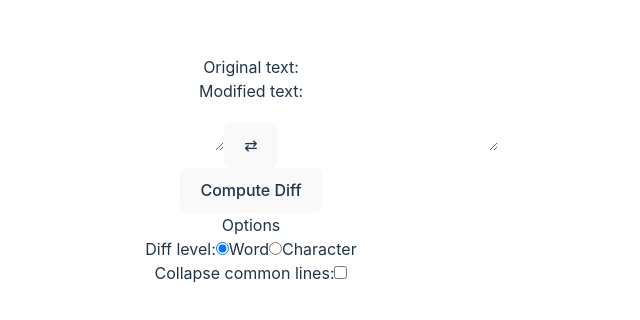
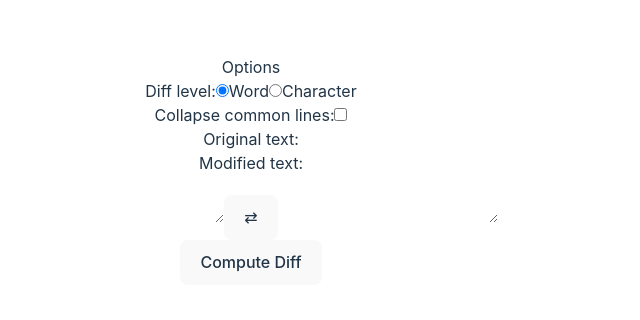
Before and after one commit to mapang02/visual-diff, a Preact app: page / in a window 1280 px wide. Shown: the part 230-550 px from the top of the page, without its empty margins (389-1029 px from the left). Built offline with nearby package versions, Linux system fonts and the light colour scheme.

Commit message:
More tweaks to appearance

```diff
--- a/src/app.tsx
+++ b/src/app.tsx
@@ -25,12 +25,10 @@ export function App() {
   return (
     <OptionsContext.Provider value={{ options: options, setOptions: setOptions }}>
       <TextInputContext.Provider value={{ inputState: inputState, setInputState: setInputState }}>
+        <OptionsMenu/>
         <div class="m-4 max-h-svh">
           {!(inputState.oldTextValue === "" && inputState.newTextValue === "") ? diffDisplayBox : <div/>}
           <TextInput/>
-          <div class="m-auto">
-            <OptionsMenu/>
-          </div>
         </div>
       </TextInputContext.Provider>
     </OptionsContext.Provider>
--- a/src/components/TextInput.tsx
+++ b/src/components/TextInput.tsx
@@ -16,7 +16,7 @@ export default function TextArea() {
   }
 
   return (
-    <div>
+    <div class="table table-fixed w-full">
       <div class="grid grid-cols-[1fr_max-content_1fr] gap-x-2 gap-y-2 items-center">
         <div>
           Original text:
```
